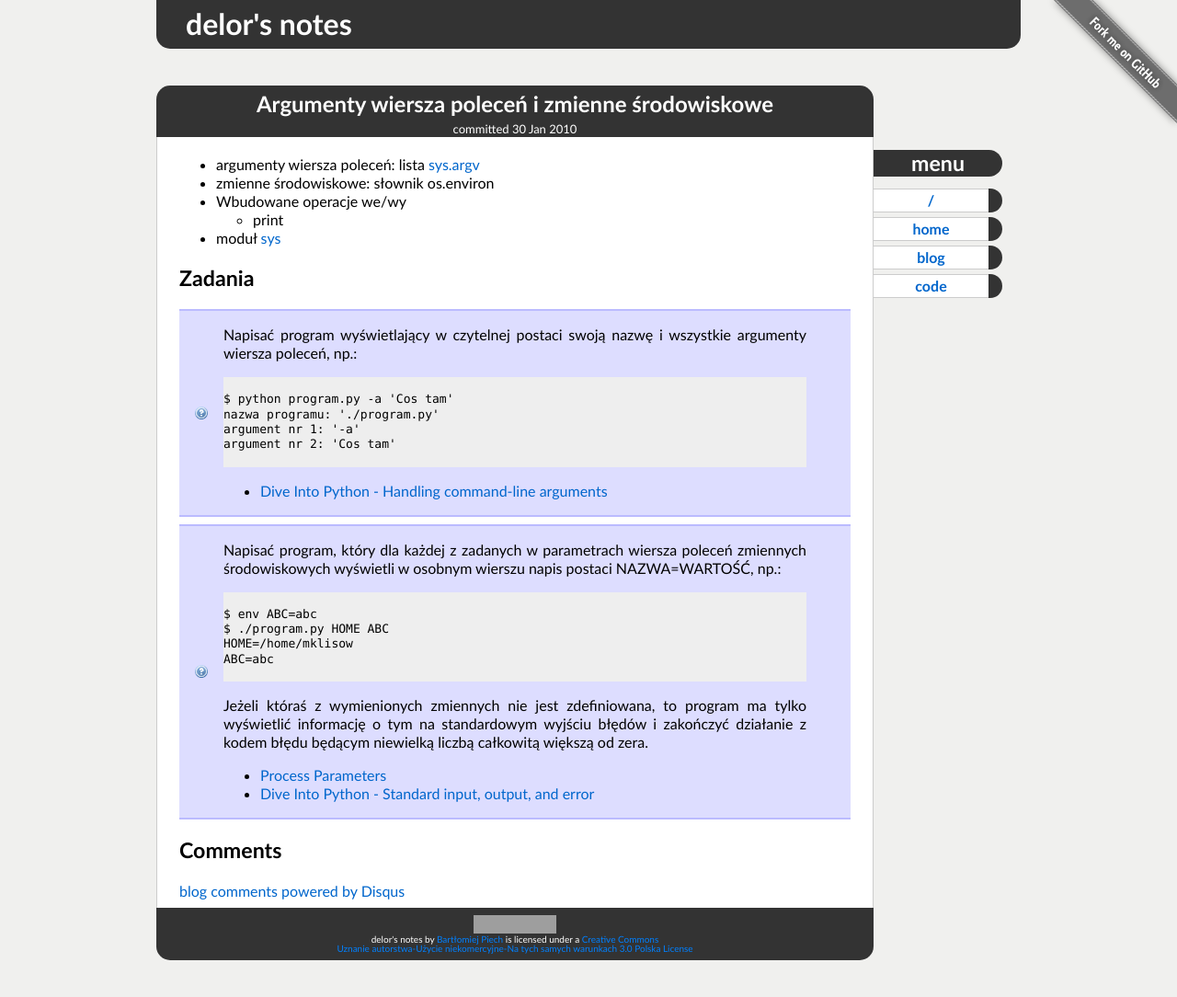
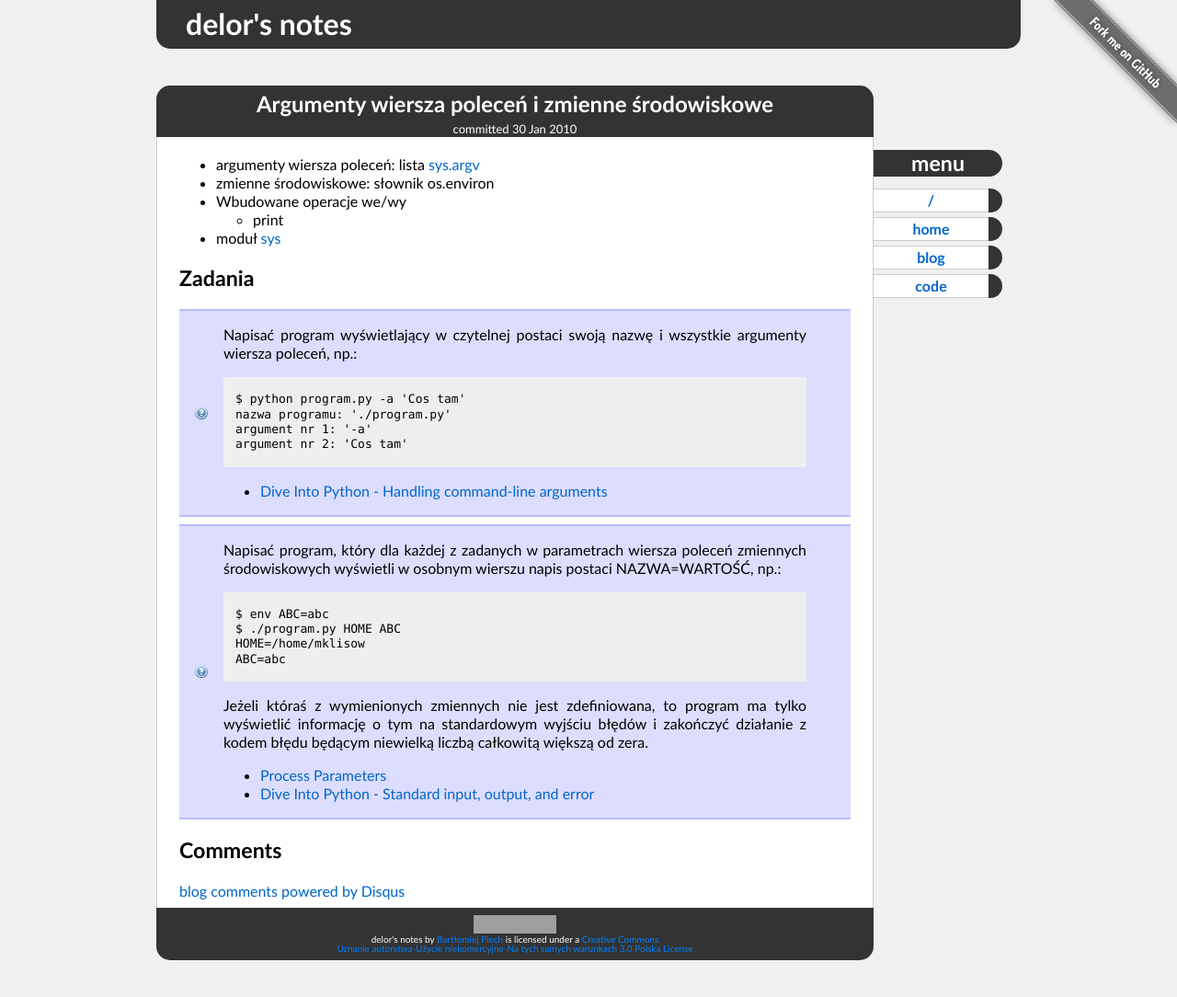
Before and after one commit to delor/delor.github.com, a Jekyll site: the page built from _posts/2010-01-30-argumenty-wiersza-polecen-i-zmienne-srodowiskowe.markdown, in a window 1280 px wide. Shown: the whole page at 92% size. Built offline with Jekyll 4.4.1, drawn with Linux system fonts in a browser that asks for light colours; Markdown is read by kramdown in place of the engine named in the settings; comment, search, counter and statistics services are not loaded; grey boxes are pictures that could not be loaded.

Commit message:
little padding

```diff
--- a/css/styles.css
+++ b/css/styles.css
@@ -17,6 +17,10 @@ h2 { font-size: 145%; }
 code, pre {
     font: small/1.25 Consolas,'Andale Mono',Monaco,'Liberation Mono','Bitstream Vera Sans Mono','DejaVu Sans Mono',monospace;
     background-color: #EEEEEE;
+}
+
+pre {
+    padding-left: 1em;
 }
 
 #top {
```
